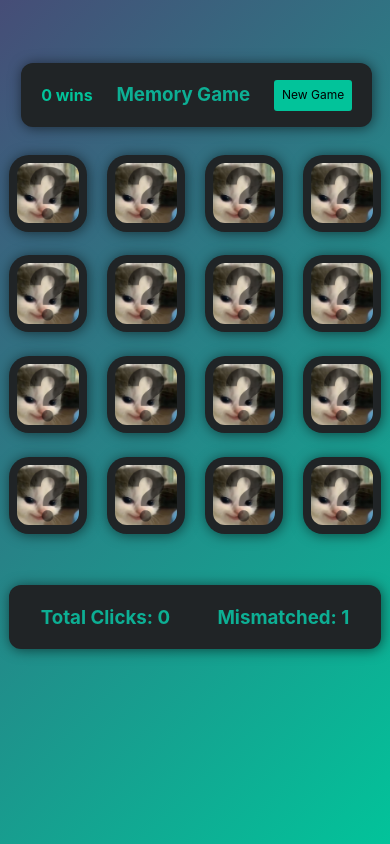
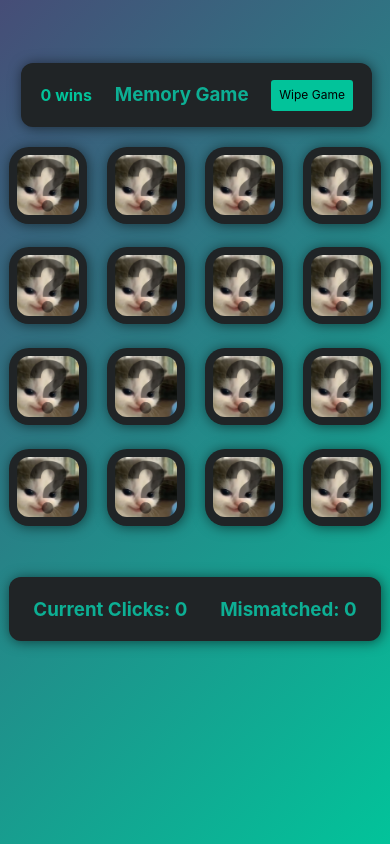
Before and after one commit to AlanCortez1337/Memory-Mania, a React (Vite) app: page / in a window 390 px wide. Built offline with nearby package versions, Linux system fonts and the light colour scheme.

Commit message:
finished notification feature, look into localstorage and keyframes next

```diff
--- a/src/App.jsx
+++ b/src/App.jsx
@@ -13,15 +13,20 @@ function App() {
   const [disabled, setDisabled] = useState(false);
   const [activeGame, setActiveGame] = useState(false);
   const [revealStats, setRevealStats] = useState(false);
+  //Scores
   const [totalClicks, setTotalClicks] = useState(0);
-  const [totalErrors, setTotalErrors] = useState(0);
-  const [errors, setErrors] = useState(0);
+  const [clicks, setClicks] = useState(0);
+  const [totalMismatches, setTotalMismatches] = useState(0);
+  const [mismatches, setMismatches] = useState(0);
   const [wins, setWins] = useState(0);
+  //Message
+  const [message, setMessage] = useState('');
+
 
   const handleClick = (card) => {
     if(!disabled) {
       pickOne ? setPickTwo(card) : setPickOne(card);
-      setTotalClicks(totalClicks + 1);
+      setClicks(clicks + 1);
     }
   }
 
@@ -32,10 +37,10 @@ function App() {
   }
 
   const handleReveal = () => {
+    handleNotification();
     setRevealAll(false);
     setTimeout(()=>{
       setRevealAll(true);
-      setRevealStats(false);
     }, 1000);
   }
 
@@ -48,7 +53,6 @@ function App() {
     //used later for if the player guesses incorrectly
     let pickTimer;
     //if the user selects two cards
-
     if(pickOne && pickTwo) {
       // check if the cards are the same
       if(pickOne.image === pickTwo.image) {
@@ -71,7 +75,7 @@ function App() {
       } else {
       // if we chose incorrectly we have to make it so that the user cant click any more cards
         setDisabled(true);
-        setErrors(errors + 1);
+        setMismatches(mismatches + 1);
       // give the user a small timeout to reflect before we give them access to click again
         pickTimer = setTimeout(() => {
           handleTurn();
@@ -85,10 +89,6 @@ function App() {
     };
   },[cards, pickOne, pickTwo]);
 
-  //if there has been some change to the mismatch clicks
-  useEffect(()=>{
-    setTotalErrors(totalErrors + 1);
-  }, [errors])
 
 
   //if the player won
@@ -100,26 +100,53 @@ function App() {
       setActiveGame(true);
       setRevealStats(true);
       setTimeout(() => {
-        setWins(wins + 1);
+        handleNewScores();
         console.log('Winner!!!', wins);
         setActiveGame(false);
         handleTurn();
         setCards(shuffle);
-        setTimeout(() => { handleReveal(); }, 1000);
+        setTimeout(() => {
+          setRevealStats(false);
+          handleReveal();
+        }, 1500);
       }, 1200);
 
     }
 
   },[cards, wins]);
 
+  const handleNewScores = () => {
+    setWins(wins + 1);
+    setTotalClicks(totalClicks + clicks);
+    setTotalMismatches(totalMismatches + mismatches);
+    setTimeout(()=>{
+      setClicks(0);
+      setMismatches(0);
+    },3000);
+  }
+
+  const handleNotification = () => {
+    const notifications = [
+        `Wow relax, you clicked a total of ${totalClicks}`,
+        `Wow you really need to remember more, you had ${totalMismatches} mismatches this game`,
+        `Well I suppose ${totalMismatches} mismatches could be worse...`,
+        `Not bad you've clicked ${totalClicks} so far :)`,
+        "🔥🔥💯💯 You're epic swag master 💯💯🔥🔥",
+        "Did you know that you are playing a game?",
+    ]
+
+    setMessage(notifications[Math.floor(Math.random() * 6)]) ;
+};
 
   const handleNewGame = () => {
-    setWins(0)
-    handleTurn()
+    setWins(0);
+    handleTurn();
     setCards(shuffle);
-    setTotalClicks(0);
-    setErrors(0);
-    setTotalErrors(0);
+    // Here
+    // setTotalClicks(0);
+    // setMismatches(0);
+    setClicks(0);
+    setMismatches(0);
     handleReveal();
   };
 
@@ -165,10 +192,10 @@ function App() {
         }
       </div>
         <ScoreBoard
-          revealScore={revealStats}
-          totClicks={totalClicks}
-          totErr={totalErrors}
-          err={errors}
+          revealScore={revealStats} //
+          amtClicks={clicks}
+          amtMismatches={mismatches}
+          message={message}
         />
     </div>
   )
--- a/src/components/footer.jsx
+++ b/src/components/footer.jsx
@@ -1,4 +1,8 @@
-const ScoreBoard = ({revealScore, totClicks, totErr, err}) => {
+const ScoreBoard = ({revealScore, amtClicks, amtMismatches, message}) => {
+    // Clicks, Total Clicks, Total Misclicks, Misclicks
+
+
+
 
     return(
 
@@ -7,15 +11,15 @@ const ScoreBoard = ({revealScore, totClicks, totErr, err}) => {
 
 
                 <div className="total-stats">
-                    <h3>Total Clicks: {totClicks}</h3>
-                    <h3>Mismatched: {totErr}</h3>
+                    <h3>Current Clicks: {amtClicks}</h3>
+                    <h3>Mismatched: {amtMismatches}</h3>
                 </div>
 
             </footer>
 
             <div className={`info-card ${ revealScore ? "reveal-card": "hidden"}`} >
                 <div className="reveal-stats">
-                    Total Mismatches This game: {err}
+                    {message}
                 </div>
             </div>
 
--- a/src/components/header.jsx
+++ b/src/components/header.jsx
@@ -8,7 +8,7 @@ const Header = ({handleNewGame, wins}) => {
         <header className="header">
             <h4>{wins} wins</h4>
             <h3>Memory Game</h3>
-            <button onClick={handleNewGame}>New Game</button>
+            <button onClick={handleNewGame}>Wipe Game</button>
         </header>
     );
 };
--- a/src/index.css
+++ b/src/index.css
@@ -115,7 +115,7 @@ button {
 
 .card img {
   width: 100%;
-    height: 100%;
+  height: 100%;
   border-radius: 20px;
 }
 .card-face,
@@ -177,6 +177,7 @@ button {
 .info-card {
   position: relative;
   bottom: -30px;
+  padding: 0.5rem;
   display: flex;
   justify-content: center;
   align-items: center;
@@ -184,7 +185,7 @@ button {
 }
 
 .hidden {
-  animation: hideInfo 3000ms ease-in;
+  animation: hideInfo 3000ms ease-in-out;
   opacity: 0;
 }
 
@@ -218,7 +219,7 @@ button {
 
 @keyframes hideInfo {
   0% {
-    opacity: 1;
+    opacity: 0.25;
     bottom: -30px;
   }
   10% {
@@ -226,6 +227,15 @@ button {
     bottom: 0px;
   }
 }
+/* ========= Laptop ===================== */
+
+@media screen and (max-width:1600px) {
+  .grid {
+    grid-template-columns: repeat(8, auto);
+  }
+}
+
+
 /* ========= Mobile ===================== */
 @media screen and (max-width: 720px) {
   body {
@@ -242,6 +252,7 @@ button {
 
   .grid {
     margin: auto auto 3rem auto;
+    grid-template-columns: repeat(4, auto);
   }
 
   .card {
@@ -257,4 +268,8 @@ button {
   .card-back {
     padding: 0.5rem;
   }
+
+  .reveal-stats {
+    width: 90%;
+  }
 }
```
